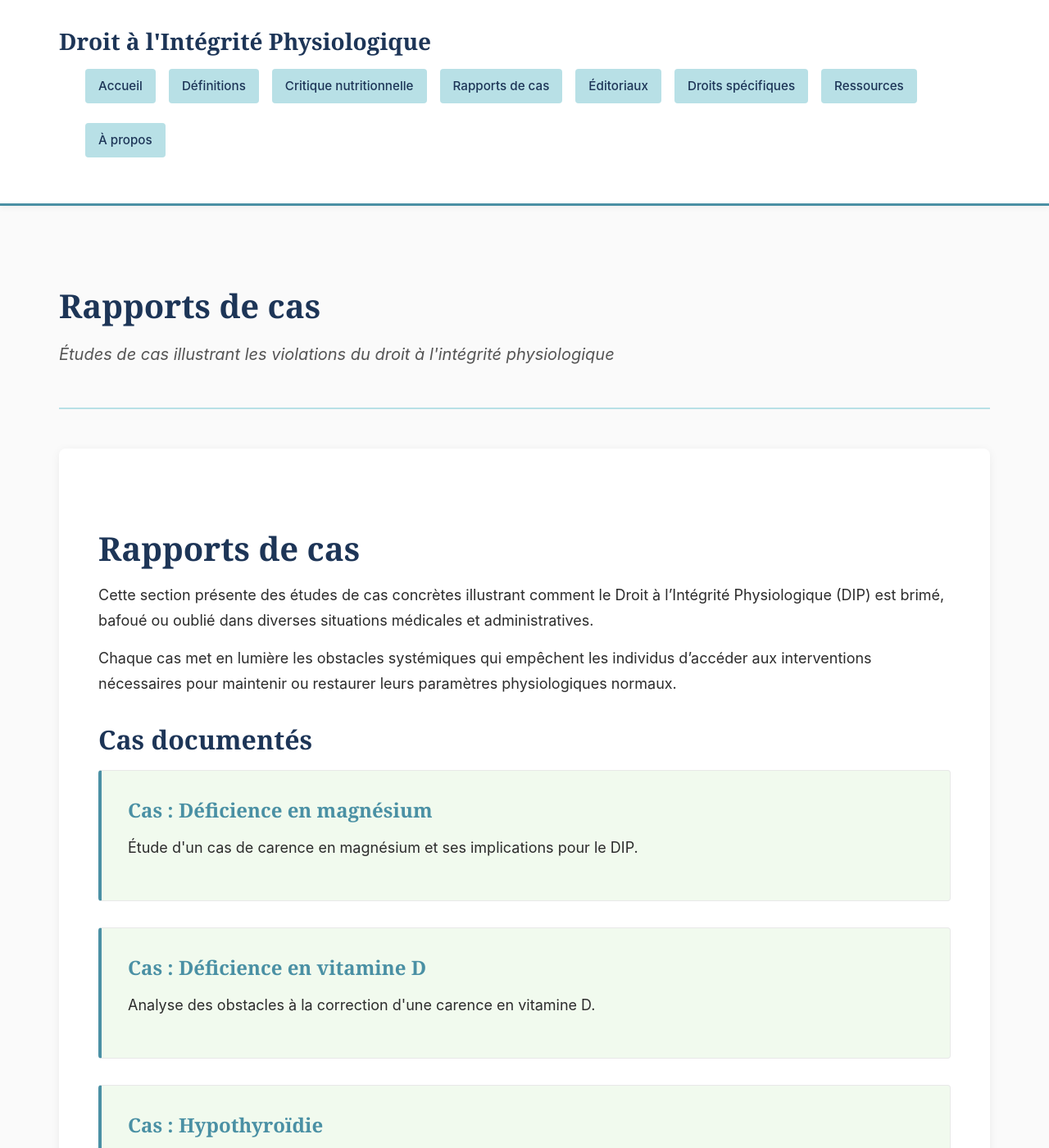
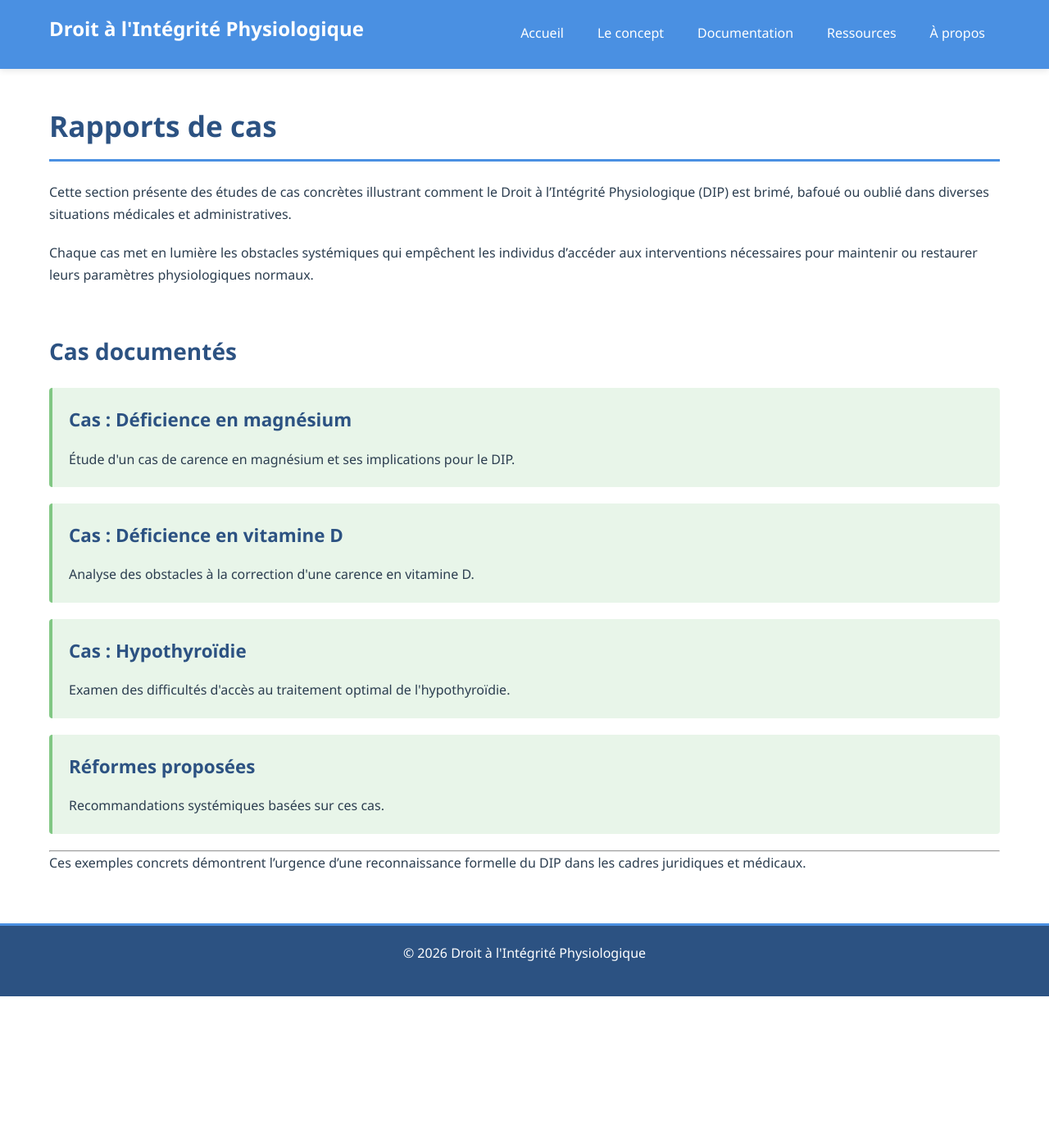
Before and after one commit to PerigGouanvic/droit-integrite-physiologique, a Jekyll site: the page built from rapports/index.md, in a window 1280 px wide and 1400 px high. Shown: the whole window at 82% size. Built offline with Jekyll 4.4.1, drawn with Linux system fonts in a browser that asks for light colours; some of the changed text lies outside the part shown.

Commit message:
Amélioration navigation avec dropdowns style gouvernemental

```diff
--- a/_layouts/default.html
+++ b/_layouts/default.html
@@ -3,63 +3,75 @@
 <head>
     <meta charset="UTF-8">
     <meta name="viewport" content="width=device-width, initial-scale=1.0">
-    <title>{% if page.title %}{{ page.title }} | {% endif %}{{ site.title }}</title>
-    <meta name="description" content="{{ page.description | default: site.description }}">
+    <title>{{ page.title }} - {{ site.title }}</title>
     <link rel="stylesheet" href="{{ '/assets/css/style.css' | relative_url }}">
 </head>
 <body>
-    <header class="site-header">
-        <div class="container">
-            <div class="header-content">
-                <h1 class="site-title">
-                    <a href="{{ '/' | relative_url }}">{{ site.title }}</a>
-                </h1>
-                <nav class="main-nav">
-                    <ul>
+    <header>
+        <div class="header-container">
+            <h1><a href="{{ '/' | relative_url }}">{{ site.title }}</a></h1>
+            <button class="mobile-menu-toggle" aria-label="Menu" aria-expanded="false">
+                <span></span>
+                <span></span>
+                <span></span>
+            </button>
+            <nav>
+                <ul class="main-nav">
                     <li><a href="{{ '/' | relative_url }}">Accueil</a></li>
+
+                    <li class="has-dropdown">
+                        <a href="#">Le concept</a>
+                        <ul class="dropdown">
                             <li><a href="{{ '/definitions/' | relative_url }}">Définitions</a></li>
                             <li><a href="{{ '/critique/' | relative_url }}">Critique nutritionnelle</a></li>
+                        </ul>
+                    </li>
+
+                    <li class="has-dropdown">
+                        <a href="#">Documentation</a>
+                        <ul class="dropdown">
                             <li><a href="{{ '/rapports/' | relative_url }}">Rapports de cas</a></li>
                             <li><a href="{{ '/editoriaux/' | relative_url }}">Éditoriaux</a></li>
                             <li><a href="{{ '/droits/' | relative_url }}">Droits spécifiques</a></li>
+                        </ul>
+                    </li>
+
                     <li><a href="{{ '/ressources/' | relative_url }}">Ressources</a></li>
                     <li><a href="{{ '/a-propos/' | relative_url }}">À propos</a></li>
                 </ul>
             </nav>
         </div>
-        </div>
     </header>
 
-    <main class="site-content">
-        <div class="container">
-            {% if page.title %}
-            <header class="page-header">
-                <h1 class="page-title">{{ page.title }}</h1>
-                {% if page.description %}
-                <p class="page-description">{{ page.description }}</p>
-                {% endif %}
-            </header>
-            {% endif %}
-
-            <div class="content">
+    <main>
         {{ content }}
-            </div>
-        </div>
     </main>
 
-    <footer class="site-footer">
-        <div class="container">
-            <div class="footer-content">
-                <p>&copy; {{ 'now' | date: "%Y" }} Droit à l'Intégrité Physiologique</p>
-                <nav class="footer-nav">
-                    <ul>
-                        <li><a href="{{ '/mentions/mentions-legales/' | relative_url }}">Mentions légales</a></li>
-                        <li><a href="{{ '/mentions/accessibilite/' | relative_url }}">Accessibilité</a></li>
-                        <li><a href="{{ '/a-propos/contact/' | relative_url }}">Contact</a></li>
-                    </ul>
-                </nav>
-            </div>
-        </div>
+    <footer>
+        <p>&copy; 2026 Droit à l'Intégrité Physiologique</p>
     </footer>
+
+    <script>
+        // Mobile menu toggle
+        const menuToggle = document.querySelector('.mobile-menu-toggle');
+        const nav = document.querySelector('nav');
+
+        menuToggle.addEventListener('click', function() {
+            const isExpanded = this.getAttribute('aria-expanded') === 'true';
+            this.setAttribute('aria-expanded', !isExpanded);
+            nav.classList.toggle('active');
+        });
+
+        // Dropdown functionality for touch devices
+        const dropdownParents = document.querySelectorAll('.has-dropdown');
+        dropdownParents.forEach(parent => {
+            parent.addEventListener('click', function(e) {
+                if (window.innerWidth <= 768) {
+                    e.preventDefault();
+                    this.classList.toggle('active');
+                }
+            });
+        });
+    </script>
 </body>
 </html>
--- a/assets/css/style.css
+++ b/assets/css/style.css
@@ -1,356 +1,326 @@
-/* ============================================
-   Palette de couleurs - Bleu pâle institutionnel
-   ============================================ */
+/* Variables de couleur */
 :root {
-    /* Couleurs principales */
-    --color-primary-pale: #B8E0E6;
-    --color-primary: #4A90A4;
-    --color-primary-dark: #1D3557;
-
-    /* Couleurs de fond */
-    --color-bg-main: #FAFAFA;
-    --color-bg-light: #F1FAEE;
-    --color-bg-section: #FFFFFF;
-
-    /* Couleurs de texte */
-    --color-text-primary: #2C2C2C;
-    --color-text-secondary: #555555;
-    --color-text-light: #777777;
-
-    /* Couleurs complémentaires */
-    --color-border: #E8E8E8;
-    --color-accent: #E63946;
-    --color-success: #94C9A9;
-
-    /* Espacement */
-    --spacing-xs: 0.5rem;
-    --spacing-sm: 1rem;
-    --spacing-md: 2rem;
-    --spacing-lg: 3rem;
-    --spacing-xl: 4rem;
-
-    /* Typographie */
-    --font-family-base: -apple-system, BlinkMacSystemFont, 'Segoe UI', 'Roboto', 'Helvetica', 'Arial', sans-serif;
-    --font-family-heading: 'Georgia', 'Times New Roman', serif;
-    --font-size-base: 1.125rem;
-    --line-height-base: 1.7;
+    --bleu-principal: #4a90e2;
+    --bleu-fonce: #2c5282;
+    --vert-pale: #e8f5e9;
+    --bordure-bleue: #81c784;
+    --texte-principal: #2c3e50;
+    --gris-clair: #f8f9fa;
 }
 
-/* ============================================
-   Reset et base
-   ============================================ */
+/* Reset et base */
 * {
     margin: 0;
     padding: 0;
     box-sizing: border-box;
 }
 
-html {
-    font-size: 16px;
+body {
+    font-family: 'Segoe UI', Tahoma, Geneva, Verdana, sans-serif;
+    line-height: 1.7;
+    color: var(--texte-principal);
+    background-color: #ffffff;
 }
 
-body {
-    font-family: var(--font-family-base);
-    font-size: var(--font-size-base);
-    line-height: var(--line-height-base);
-    color: var(--color-text-primary);
-    background-color: var(--color-bg-main);
+/* Header et navigation */
+header {
+    background-color: var(--bleu-principal);
+    color: white;
+    padding: 0;
+    box-shadow: 0 2px 8px rgba(0,0,0,0.1);
+    position: sticky;
+    top: 0;
+    z-index: 1000;
 }
 
-/* ============================================
-   Typographie
-   ============================================ */
+.header-container {
+    max-width: 1200px;
+    margin: 0 auto;
+    padding: 0 20px;
+    display: flex;
+    justify-content: space-between;
+    align-items: center;
+    flex-wrap: wrap;
+}
+
+header h1 {
+    font-size: 1.5rem;
+    font-weight: 600;
+    margin: 15px 0;
+}
+
+header h1 a {
+    color: white;
+    text-decoration: none;
+    transition: opacity 0.2s;
+}
+
+header h1 a:hover {
+    opacity: 0.9;
+}
+
+/* Mobile menu toggle */
+.mobile-menu-toggle {
+    display: none;
+    flex-direction: column;
+    background: none;
+    border: none;
+    cursor: pointer;
+    padding: 10px;
+}
+
+.mobile-menu-toggle span {
+    width: 25px;
+    height: 3px;
+    background-color: white;
+    margin: 3px 0;
+    transition: 0.3s;
+    border-radius: 2px;
+}
+
+/* Navigation principale */
+nav {
+    flex: 1;
+    display: flex;
+    justify-content: flex-end;
+}
+
+.main-nav {
+    list-style: none;
+    display: flex;
+    gap: 5px;
+    align-items: center;
+}
+
+.main-nav > li {
+    position: relative;
+}
+
+.main-nav > li > a {
+    display: block;
+    color: white;
+    text-decoration: none;
+    padding: 20px 18px;
+    font-weight: 500;
+    transition: background-color 0.2s ease;
+    border-bottom: 3px solid transparent;
+}
+
+.main-nav > li > a:hover {
+    background-color: rgba(255, 255, 255, 0.1);
+    border-bottom-color: var(--vert-pale);
+}
+
+/* Dropdown menus */
+.has-dropdown {
+    position: relative;
+}
+
+.dropdown {
+    position: absolute;
+    top: 100%;
+    left: 0;
+    background-color: white;
+    min-width: 220px;
+    box-shadow: 0 4px 12px rgba(0,0,0,0.15);
+    list-style: none;
+    opacity: 0;
+    visibility: hidden;
+    transform: translateY(-10px);
+    transition: all 0.3s ease;
+    border-radius: 0 0 4px 4px;
+}
+
+.has-dropdown:hover .dropdown {
+    opacity: 1;
+    visibility: visible;
+    transform: translateY(0);
+}
+
+.dropdown li {
+    border-bottom: 1px solid var(--gris-clair);
+}
+
+.dropdown li:last-child {
+    border-bottom: none;
+}
+
+.dropdown li a {
+    display: block;
+    padding: 12px 20px;
+    color: var(--texte-principal);
+    text-decoration: none;
+    transition: background-color 0.2s ease;
+}
+
+.dropdown li a:hover {
+    background-color: var(--vert-pale);
+    padding-left: 25px;
+}
+
+/* Main content */
+main {
+    max-width: 1200px;
+    margin: 40px auto;
+    padding: 0 20px;
+}
+
 h1, h2, h3, h4, h5, h6 {
-    font-family: var(--font-family-heading);
-    color: var(--color-primary-dark);
-    line-height: 1.3;
-    margin-bottom: var(--spacing-sm);
+    color: var(--bleu-fonce);
+    margin-top: 1.5em;
+    margin-bottom: 0.7em;
     font-weight: 600;
 }
 
-h1 { font-size: 2.5rem; margin-top: var(--spacing-lg); }
-h2 { font-size: 2rem; margin-top: var(--spacing-md); }
-h3 { font-size: 1.5rem; margin-top: var(--spacing-md); }
-h4 { font-size: 1.25rem; margin-top: var(--spacing-sm); }
+h1 {
+    font-size: 2.2rem;
+    border-bottom: 3px solid var(--bleu-principal);
+    padding-bottom: 10px;
+    margin-top: 0;
+}
+
+h2 {
+    font-size: 1.75rem;
+    margin-top: 2em;
+}
+
+h3 {
+    font-size: 1.4rem;
+}
 
 p {
-    margin-bottom: var(--spacing-sm);
+    margin-bottom: 1.2em;
 }
 
 a {
-    color: var(--color-primary);
+    color: var(--bleu-principal);
     text-decoration: none;
-    transition: color 0.2s ease;
+    transition: color 0.2s;
 }
 
 a:hover {
-    color: var(--color-accent);
+    color: var(--bleu-fonce);
     text-decoration: underline;
 }
 
-strong, b {
-    font-weight: 600;
-    color: var(--color-primary-dark);
+/* Cards */
+.card {
+    background-color: var(--vert-pale);
+    border-left: 4px solid var(--bordure-bleue);
+    padding: 20px;
+    margin: 20px 0;
+    border-radius: 4px;
+    transition: transform 0.2s ease, box-shadow 0.2s ease;
 }
 
-/* ============================================
-   Layout
-   ============================================ */
-.container {
-    max-width: 1200px;
-    margin: 0 auto;
-    padding: 0 var(--spacing-md);
-}
-
-/* ============================================
-   Header
-   ============================================ */
-.site-header {
-    background-color: var(--color-bg-section);
-    border-bottom: 3px solid var(--color-primary);
-    padding: var(--spacing-md) 0;
-    box-shadow: 0 2px 8px rgba(0, 0, 0, 0.05);
-}
-
-.header-content {
-    display: flex;
-    flex-direction: column;
-    gap: var(--spacing-sm);
-}
-
-.site-title {
-    margin: 0;
-    font-size: 1.75rem;
-    font-weight: 600;
-}
-
-.site-title a {
-    color: var(--color-primary-dark);
-    text-decoration: none;
-}
-
-.site-title a:hover {
-    color: var(--color-primary);
-}
-
-/* Navigation principale */
-.main-nav ul {
-    list-style: none;
-    display: flex;
-    flex-wrap: wrap;
-    gap: var(--spacing-sm);
-}
-
-.main-nav li {
-    display: inline-block;
-}
-
-.main-nav a {
-    display: block;
-    padding: var(--spacing-xs) var(--spacing-sm);
-    background-color: var(--color-primary-pale);
-    color: var(--color-primary-dark);
-    border-radius: 4px;
-    font-size: 0.95rem;
-    font-weight: 500;
-    transition: all 0.2s ease;
-}
-
-.main-nav a:hover {
-    background-color: var(--color-primary);
-    color: var(--color-bg-section);
-    text-decoration: none;
-}
-
-/* ============================================
-   Contenu principal
-   ============================================ */
-.site-content {
-    min-height: 60vh;
-    padding: var(--spacing-lg) 0;
-}
-
-.page-header {
-    margin-bottom: var(--spacing-lg);
-    padding-bottom: var(--spacing-md);
-    border-bottom: 2px solid var(--color-primary-pale);
-}
-
-.page-title {
-    color: var(--color-primary-dark);
-    margin-bottom: var(--spacing-sm);
-}
-
-.page-description {
-    font-size: 1.25rem;
-    color: var(--color-text-secondary);
-    font-style: italic;
-}
-
-.content {
-    background-color: var(--color-bg-section);
-    padding: var(--spacing-lg);
-    border-radius: 8px;
-    box-shadow: 0 2px 12px rgba(0, 0, 0, 0.06);
-}
-
-/* ============================================
-   Listes
-   ============================================ */
-ul, ol {
-    margin-left: var(--spacing-md);
-    margin-bottom: var(--spacing-sm);
-}
-
-li {
-    margin-bottom: var(--spacing-xs);
-}
-
-/* ============================================
-   Sections et cartes
-   ============================================ */
-.section {
-    margin-bottom: var(--spacing-lg);
-}
-
-.card {
-    background-color: var(--color-bg-light);
-    border: 1px solid var(--color-border);
-    border-left: 4px solid var(--color-primary);
-    padding: var(--spacing-md);
-    margin-bottom: var(--spacing-md);
-    border-radius: 4px;
+.card:hover {
+    transform: translateX(5px);
+    box-shadow: 0 4px 12px rgba(0,0,0,0.1);
 }
 
 .card h3 {
     margin-top: 0;
-    color: var(--color-primary);
+    color: var(--bleu-fonce);
 }
 
-/* ============================================
-   Liens rapides / Navigation secondaire
-   ============================================ */
-.quick-links {
-    background-color: var(--color-bg-light);
-    padding: var(--spacing-md);
-    border-radius: 8px;
-    border: 2px solid var(--color-primary-pale);
-    margin: var(--spacing-lg) 0;
-}
-
-.quick-links h3 {
-    margin-top: 0;
-    color: var(--color-primary);
-}
-
-.quick-links ul {
-    list-style: none;
-    margin-left: 0;
-}
-
-.quick-links li {
-    margin-bottom: var(--spacing-sm);
-}
-
-.quick-links a {
-    display: inline-block;
-    padding: var(--spacing-xs) var(--spacing-sm);
-    background-color: var(--color-bg-section);
-    border: 1px solid var(--color-border);
-    border-radius: 4px;
-    transition: all 0.2s ease;
-}
-
-.quick-links a:hover {
-    background-color: var(--color-primary-pale);
-    border-color: var(--color-primary);
+.card h3 a {
+    color: var(--bleu-fonce);
     text-decoration: none;
 }
 
-/* ============================================
-   Footer
-   ============================================ */
-.site-footer {
-    background-color: var(--color-primary-dark);
-    color: var(--color-bg-light);
-    padding: var(--spacing-lg) 0;
-    margin-top: var(--spacing-xl);
+.card h3 a:hover {
+    color: var(--bleu-principal);
 }
 
-.footer-content {
-    display: flex;
-    justify-content: space-between;
-    align-items: center;
-    flex-wrap: wrap;
-    gap: var(--spacing-md);
+.card p {
+    margin-bottom: 0;
+    color: var(--texte-principal);
 }
 
-.footer-nav ul {
-    list-style: none;
-    display: flex;
-    gap: var(--spacing-md);
-    margin: 0;
+/* Footer */
+footer {
+    background-color: var(--bleu-fonce);
+    color: white;
+    text-align: center;
+    padding: 20px;
+    margin-top: 60px;
+    border-top: 3px solid var(--bleu-principal);
 }
 
-.footer-nav a {
-    color: var(--color-bg-light);
-    font-size: 0.95rem;
-}
-
-.footer-nav a:hover {
-    color: var(--color-primary-pale);
-}
-
-/* ============================================
-   Responsive
-   ============================================ */
+/* Responsive - Mobile */
 @media (max-width: 768px) {
-    :root {
-        --font-size-base: 1rem;
+    .header-container {
+        padding: 0 15px;
     }
 
-    h1 { font-size: 2rem; }
-    h2 { font-size: 1.75rem; }
-    h3 { font-size: 1.35rem; }
-
-    .header-content {
-        text-align: center;
+    .mobile-menu-toggle {
+        display: flex;
+        order: 2;
     }
 
-    .main-nav ul {
-        justify-content: center;
+    header h1 {
+        order: 1;
+        flex: 1;
     }
 
-    .main-nav a {
-        font-size: 0.9rem;
-        padding: var(--spacing-xs);
+    nav {
+        order: 3;
+        width: 100%;
+        max-height: 0;
+        overflow: hidden;
+        transition: max-height 0.3s ease;
     }
 
-    .content {
-        padding: var(--spacing-md);
+    nav.active {
+        max-height: 500px;
     }
 
-    .footer-content {
+    .main-nav {
         flex-direction: column;
-        text-align: center;
+        width: 100%;
+        gap: 0;
     }
 
-    .footer-nav ul {
-        flex-direction: column;
-        gap: var(--spacing-sm);
+    .main-nav > li {
+        width: 100%;
+        border-top: 1px solid rgba(255,255,255,0.1);
+    }
+
+    .main-nav > li > a {
+        padding: 15px 20px;
+        border-bottom: none;
+    }
+
+    .dropdown {
+        position: static;
+        opacity: 1;
+        visibility: visible;
+        transform: none;
+        box-shadow: none;
+        background-color: rgba(255, 255, 255, 0.1);
+        max-height: 0;
+        overflow: hidden;
+        transition: max-height 0.3s ease;
+    }
+
+    .has-dropdown.active .dropdown {
+        max-height: 300px;
+    }
+
+    .dropdown li a {
+        color: white;
+        padding-left: 40px;
+    }
+
+    .dropdown li a:hover {
+        background-color: rgba(255, 255, 255, 0.1);
+    }
+
+    h1 {
+        font-size: 1.8rem;
+    }
+
+    h2 {
+        font-size: 1.5rem;
     }
 }
-
-/* ============================================
-   Utilitaires
-   ============================================ */
-.text-center { text-align: center; }
-.text-muted { color: var(--color-text-light); }
-.mt-lg { margin-top: var(--spacing-lg); }
-.mb-lg { margin-bottom: var(--spacing-lg); }
-.separator {
-    border: 0;
-    height: 2px;
-    background: linear-gradient(to right, transparent, var(--color-primary-pale), transparent);
-    margin: var(--spacing-lg) 0;
-}
```
Lines whose indentation alone changed are shown as unchanged.
